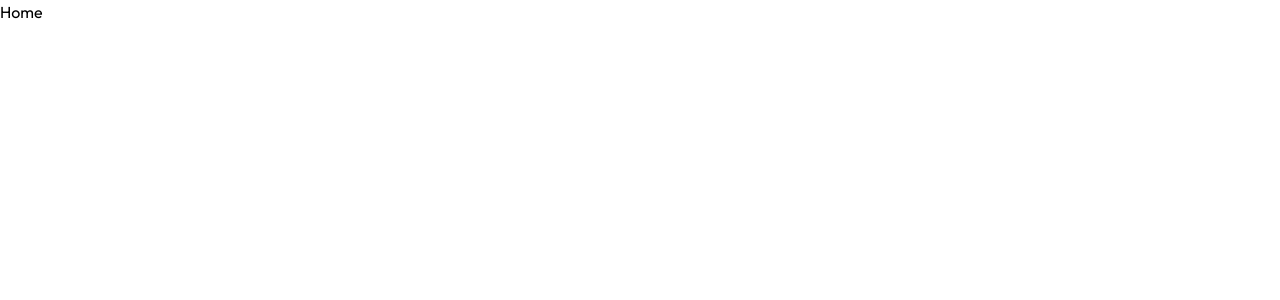
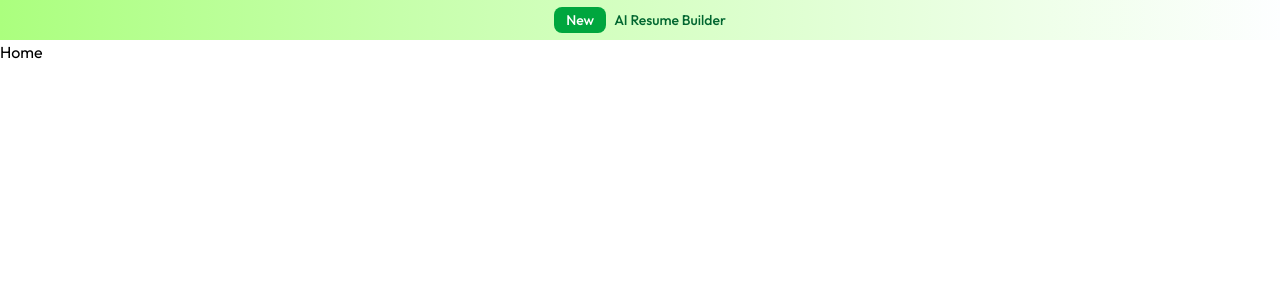
Before and after one commit to Uttampratapsingh/AI-Resume-Builder, a React (Vite) app in the folder Frontend/: page / in a window 1280 px wide. Shown: the top 300 px of the page. Built offline with nearby package versions, Linux system fonts and the light colour scheme.

Commit message:
Implemented Banner

```diff
--- /dev/null
+++ b/Frontend/src/components/home/Banner.jsx
@@ -0,0 +1,11 @@
+import React from 'react'
+
+const Banner = () => {
+  return (
+        <div className="w-full py-2.5 font-medium text-sm text-green-800 text-center bg-gradient-to-r from-[#ABFF7E] to-[#FDFEFF]">
+            <p><span className="px-3 py-1 rounded-lg text-white bg-green-600 mr-2">New</span>AI Resume Builder</p>
+        </div>
+    );
+}
+
+export default Banner;
--- a/Frontend/src/pages/Home.jsx
+++ b/Frontend/src/pages/Home.jsx
@@ -1,8 +1,10 @@
 import React from 'react'
+import Banner from '../components/home/banner'
 
 const Home = () => {
   return (
     <div>
+        <Banner/>
         <h1>Home</h1>
     </div>
   )
--- a/Frontend/src/pages/Layout.jsx
+++ b/Frontend/src/pages/Layout.jsx
@@ -1,8 +1,12 @@
 import React from 'react'
+import { Outlet } from 'react-router-dom'
 
 const Layout = () => {
   return (
-    <div>Layout</div>
+    <>
+    Layout
+    <Outlet/>
+    </>
   )
 }
 
```
